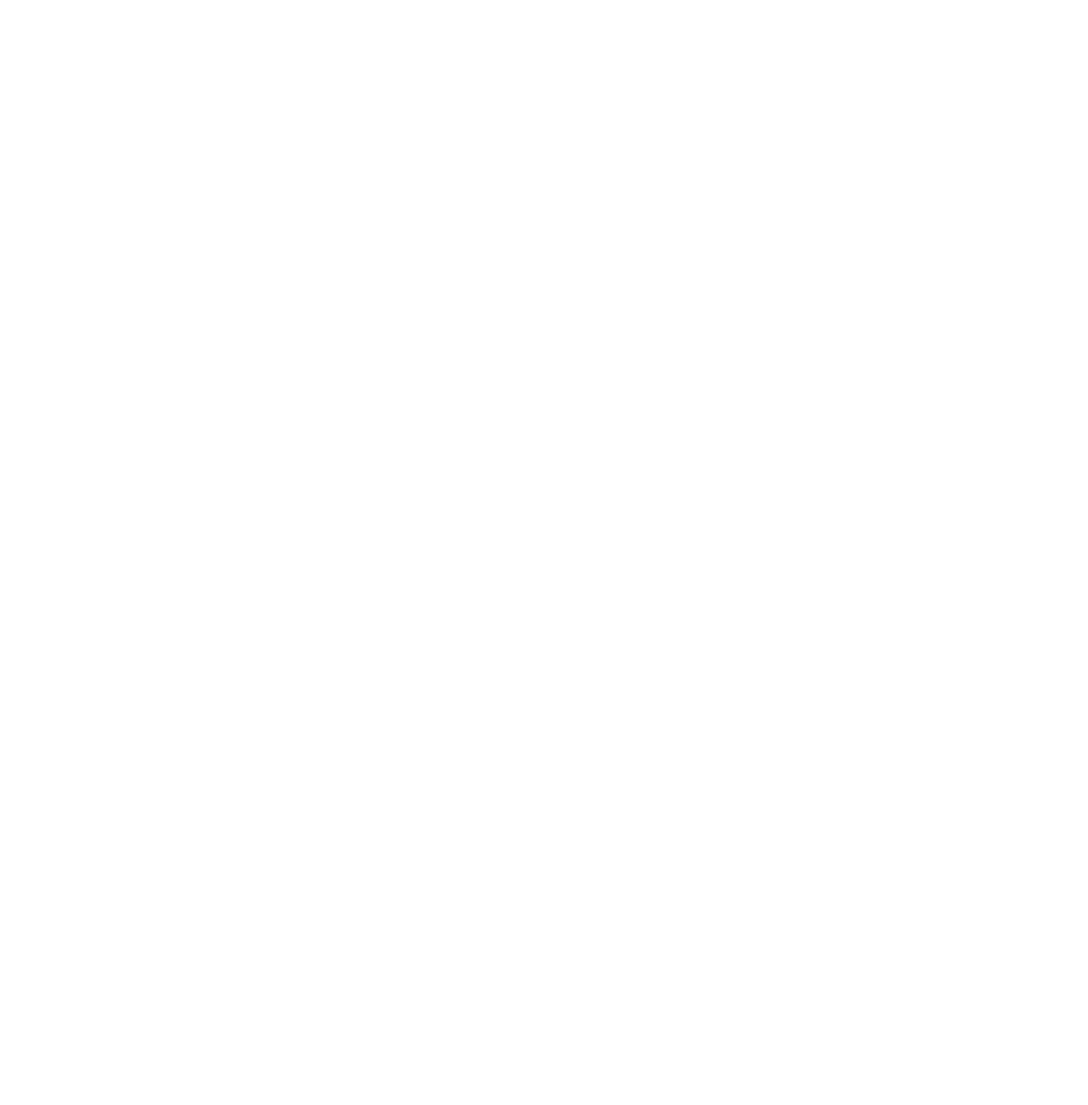
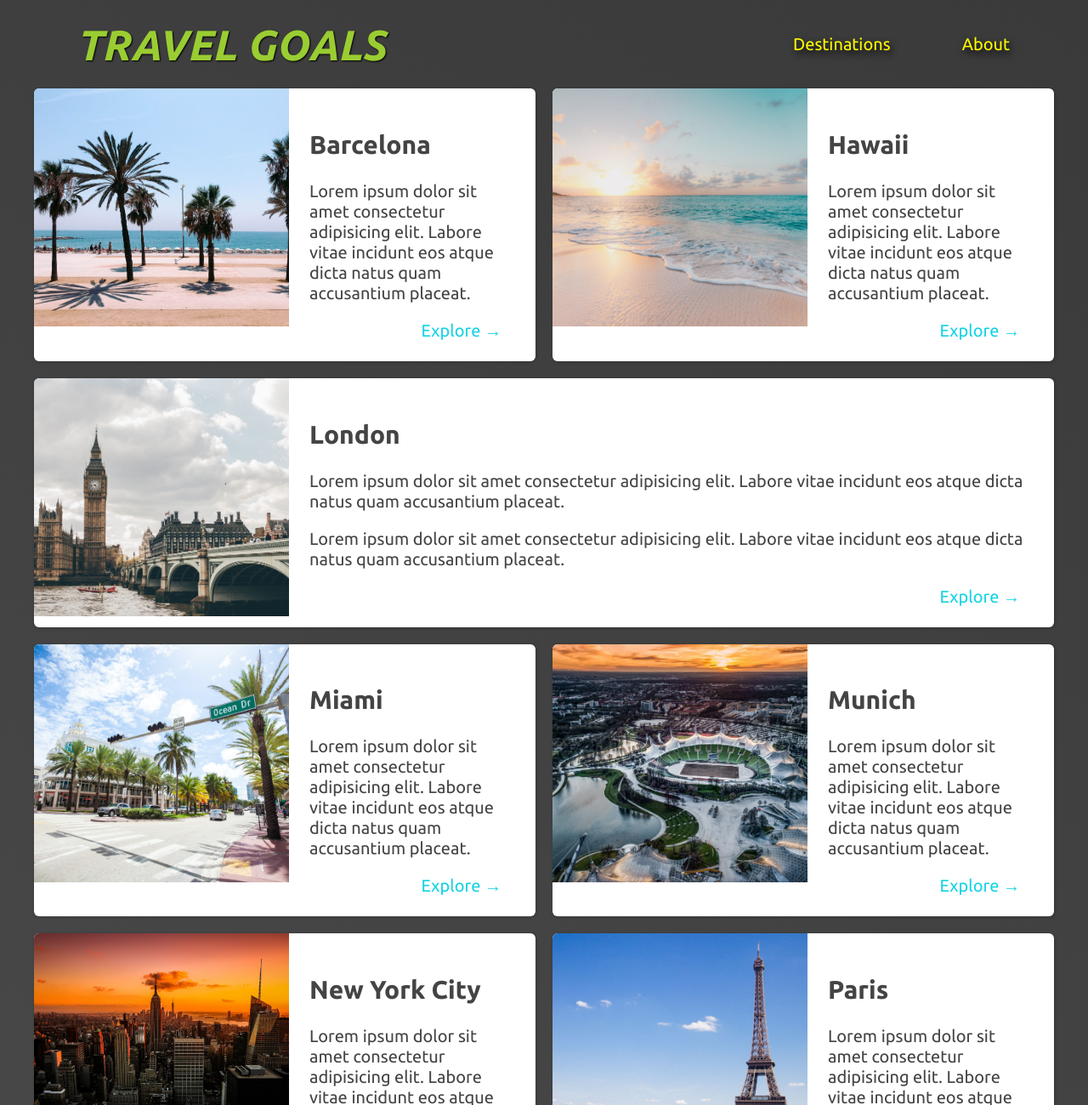
Before and after one commit to conradrado/WEB-DEV-COMPLETE-GUIDE, a plain HTML site: page places.html in a window 1280 px wide. Shown: the top 1300 px of the page at 85% size. Before the commit the page ends 800 px from the top, so only its background shows below. Drawn offline with Linux system fonts and the light colour scheme.

Commit message:
Finished places page

```diff
--- /dev/null
+++ b/places.css
@@ -0,0 +1,59 @@
+header{
+    position: static;
+
+}
+
+body{
+    background: linear-gradient(30deg, rgb(77,77,77), rgb(58,58,58));
+    color: rgb(68, 68, 68);
+    font-size: 20px;
+}
+
+main ul{
+    width:1200px;
+    margin: 0 auto 48px;
+    display: grid;
+    grid-template-columns: 1fr 1fr;
+    gap: 20px 20px;
+
+}
+
+main li{
+    display:flex;
+    background-color : white;
+    box-shadow: 1px 1px 4px rgba(0, 0, 0, 0.2);
+    border-radius: 6px;
+    overflow: hidden;
+}
+
+:nth-of-type(3){
+    grid-column: 1 / span 2;
+}
+
+main li img{
+    width:300px;
+    height:280px;
+    object-fit: cover;
+}
+
+.item-content{
+    padding:24px;
+    display:flex;
+    flex-direction:column;
+    justify-content: space-between;
+}
+
+.actions{
+    text-align: right;
+}
+
+.actions a{
+    text-decoration: none;
+    padding : 16px;
+    color : rgb(22, 211, 228);
+    border-radius:5px;
+}
+
+.actions a:hover{
+    background-color: rgb(235, 252, 255);
+}
--- a/places.html
+++ b/places.html
@@ -0,0 +1,194 @@
+<!DOCTYPE html>
+<html lang="en">
+  <head>
+    <meta charset="UTF-8" />
+    <link href="shared.css" rel="stylesheet" />
+    <link href="places.css" rel="stylesheet" />
+    <link rel="preconnect" href="https://fonts.googleapis.com" />
+    <link rel="preconnect" href="https://fonts.gstatic.com" crossorigin />
+    <link
+      href="https://fonts.googleapis.com/css2?family=Itim&family=Ubuntu:ital,wght@0,300;0,400;0,500;0,700;1,300;1,400;1,500;1,700&display=swap"
+      rel="stylesheet"
+    />
+    <title>Travel Goals</title>
+  </head>
+
+  <body>
+    <header>
+      <div id="page-logo">
+        <a href="/index.html"> Travel Goals</a>
+      </div>
+      <nav>
+        <ul>
+          <li>
+            <a href="/places.html">Destinations</a>
+          </li>
+          <li>
+            <a href="/about.html">About</a>
+          </li>
+        </ul>
+      </nav>
+    </header>
+
+    <main>
+        <ul>
+            <li>
+              <img src="images/places/barcelona.jpg" alt="City of Barcelona" />
+              <div class="item-content">
+                <div>
+                  <h2>Barcelona</h2>
+                  <p>
+                    Lorem ipsum dolor sit amet consectetur adipisicing elit. Labore
+                    vitae incidunt eos atque dicta natus quam accusantium placeat.
+                  </p>
+                </div>
+                <div class="actions">
+                  <a href="https://en.wikipedia.org/wiki/Barcelona">Explore &#x2192</a>
+                </div>
+              </div>
+            </li>
+            <li>
+              <img src="images/places/hawaii.jpg" alt="Hawaii beach" />
+              <div class="item-content">
+                <div>
+                  <h2>Hawaii</h2>
+                  <p>
+                    Lorem ipsum dolor sit amet consectetur adipisicing elit. Labore
+                    vitae incidunt eos atque dicta natus quam accusantium placeat.
+                  </p>
+                </div>
+                <div class="actions">
+                  <a href="hhttps://en.wikipedia.org/wiki/Hawaii">Explore &#x2192</a>
+                </div>
+              </div>
+            </li>
+            <li>
+              <img src="images/places/london.jpg" alt="London city" />
+              <div class="item-content">
+                <div>
+                  <h2>London</h2>
+                  <p>
+                    Lorem ipsum dolor sit amet consectetur adipisicing elit. Labore
+                    vitae incidunt eos atque dicta natus quam accusantium placeat.
+                  </p>
+                  <p>
+                    Lorem ipsum dolor sit amet consectetur adipisicing elit. Labore
+                    vitae incidunt eos atque dicta natus quam accusantium placeat.
+                  </p>
+                </div>
+                <div class="actions">
+                  <a href="https://en.wikipedia.org/wiki/London">Explore &#x2192</a>
+                </div>
+              </div>
+            </li>
+            <li>
+              <img src="images/places/miami.jpg" alt="Miami streets" />
+              <div class="item-content">
+                <div>
+                  <h2>Miami</h2>
+                  <p>
+                    Lorem ipsum dolor sit amet consectetur adipisicing elit. Labore
+                    vitae incidunt eos atque dicta natus quam accusantium placeat.
+                  </p>
+                </div>
+                <div class="actions">
+                  <a href="https://en.wikipedia.org/wiki/Miami">Explore &#x2192</a>
+                </div>
+              </div>
+            </li>
+            <li>
+              <img src="images/places/munich.jpg" alt="Munich football stadium" />
+              <div class="item-content">
+                <div>
+                  <h2>Munich</h2>
+                  <p>
+                    Lorem ipsum dolor sit amet consectetur adipisicing elit. Labore
+                    vitae incidunt eos atque dicta natus quam accusantium placeat.
+                  </p>
+                </div>
+                <div class="actions">
+                  <a href="https://en.wikipedia.org/wiki/Munich">Explore &#x2192</a>
+                </div>
+              </div>
+            </li>
+            <li>
+              <img src="images/places/new-york-city.jpg" alt="New York City skyline" />
+              <div class="item-content">
+                <div>
+                  <h2>New York City</h2>
+                  <p>
+                    Lorem ipsum dolor sit amet consectetur adipisicing elit. Labore
+                    vitae incidunt eos atque dicta natus quam accusantium placeat.
+                  </p>
+                </div>
+                <div class="actions">
+                  <a href="https://en.wikipedia.org/wiki/New_York_City"
+                    >Explore &#x2192</a
+                  >
+                </div>
+              </div>
+            </li>
+            <li>
+              <img src="images/places/paris.jpg" alt="Paris city" />
+              <div class="item-content">
+                <div>
+                  <h2>Paris</h2>
+                  <p>
+                    Lorem ipsum dolor sit amet consectetur adipisicing elit. Labore
+                    vitae incidunt eos atque dicta natus quam accusantium placeat.
+                  </p>
+                </div>
+                <div class="actions">
+                  <a href="https://en.wikipedia.org/wiki/Paris">Explore &#x2192</a>
+                </div>
+              </div>
+            </li>
+            <li>
+              <img src="images/places/sydney.jpg" alt="Sydney beach" />
+              <div class="item-content">
+                <div>
+                  <h2>Sydney</h2>
+                  <p>
+                    Lorem ipsum dolor sit amet consectetur adipisicing elit. Labore
+                    vitae incidunt eos atque dicta natus quam accusantium placeat.
+                  </p>
+                </div>
+                <div class="actions">
+                  <a href="https://en.wikipedia.org/wiki/Sydney">Explore &#x2192</a>
+                </div>
+              </div>
+            </li>
+            <li>
+              <img src="images/places/tokyo.jpg" alt="Tokyo skyline" />
+              <div class="item-content">
+                <div>
+                  <h2>Tokyo</h2>
+                  <p>
+                    Lorem ipsum dolor sit amet consectetur adipisicing elit. Labore
+                    vitae incidunt eos atque dicta natus quam accusantium placeat.
+                  </p>
+                </div>
+                <div class="actions">
+                  <a href="https://en.wikipedia.org/wiki/Tokyo">Explore &#x2192</a>
+                </div>
+              </div>
+            </li>
+            <li>
+              <img src="images/places/bali.jpg" alt="Bali beach" />
+              <div class="item-content">
+                <div>
+                  <h2>Bali</h2>
+                  <p>
+                    Lorem ipsum dolor sit amet consectetur adipisicing elit. Labore
+                    vitae incidunt eos atque dicta natus quam accusantium placeat.
+                  </p>
+                </div>
+                <div class="actions">
+                  <a href="https://en.wikipedia.org/wiki/Bali">Explore &#x2192</a>
+                </div>
+              </div>
+            </li>
+          </ul>
+    </footer>
+  </body>
+</html>
--- a/shared.css
+++ b/shared.css
@@ -24,7 +24,7 @@ header{
     text-decoration: none;
     text-transform: uppercase;
     text-shadow : 1px 1px 2px rgb(0, 0, 0);
-    color : black;
+    color : yellowgreen;
 }
 
 header ul{
```
Also changed, not shown: images/places/bali.jpg (added), images/places/hawaii.jpg (added), images/places/london.jpg (added), images/places/new-york-city.jpg (added), images/places/paris.jpg (added), images/places/sydney.jpg (added), images/places/tokyo.jpg (added), 1 other file.
